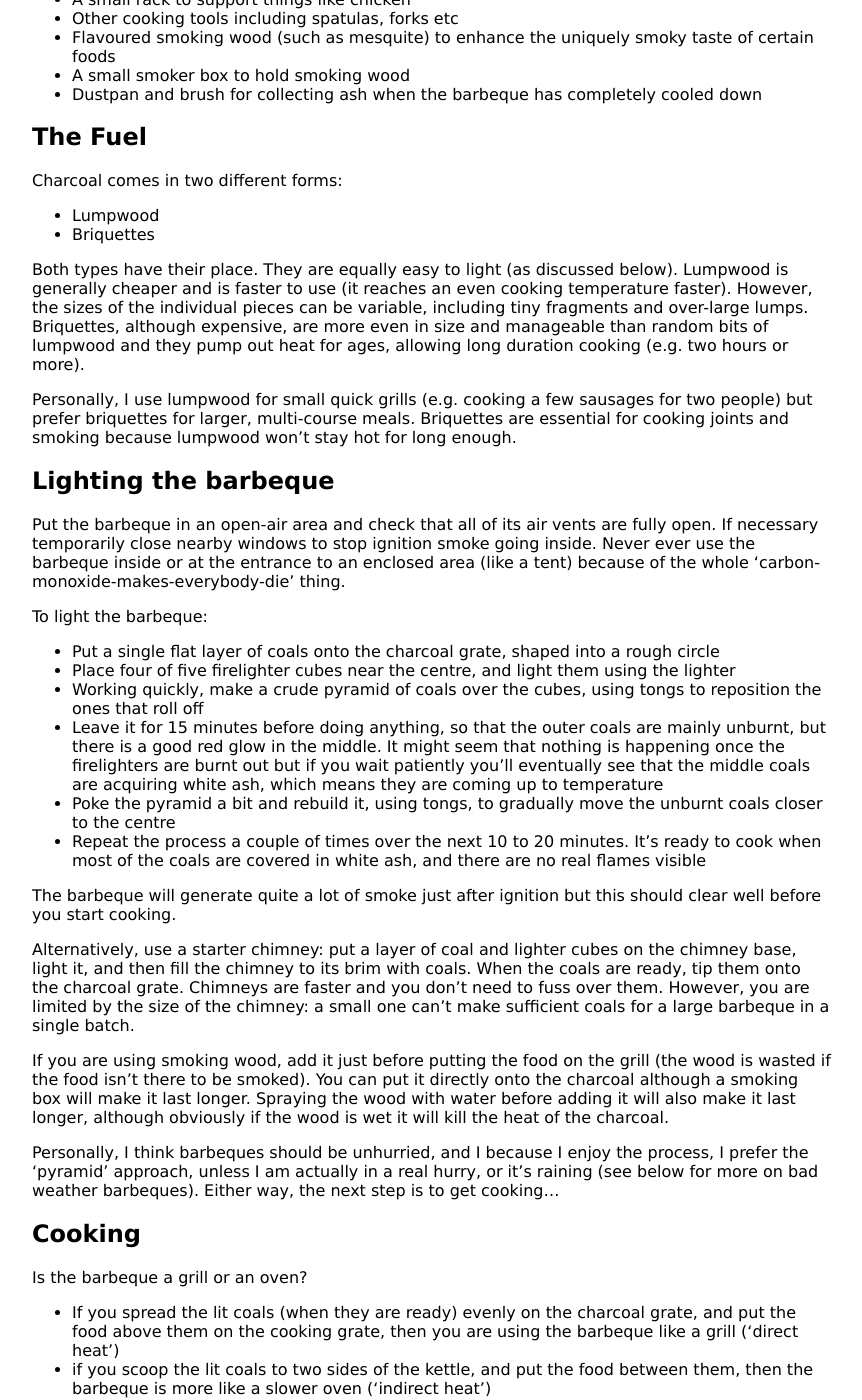
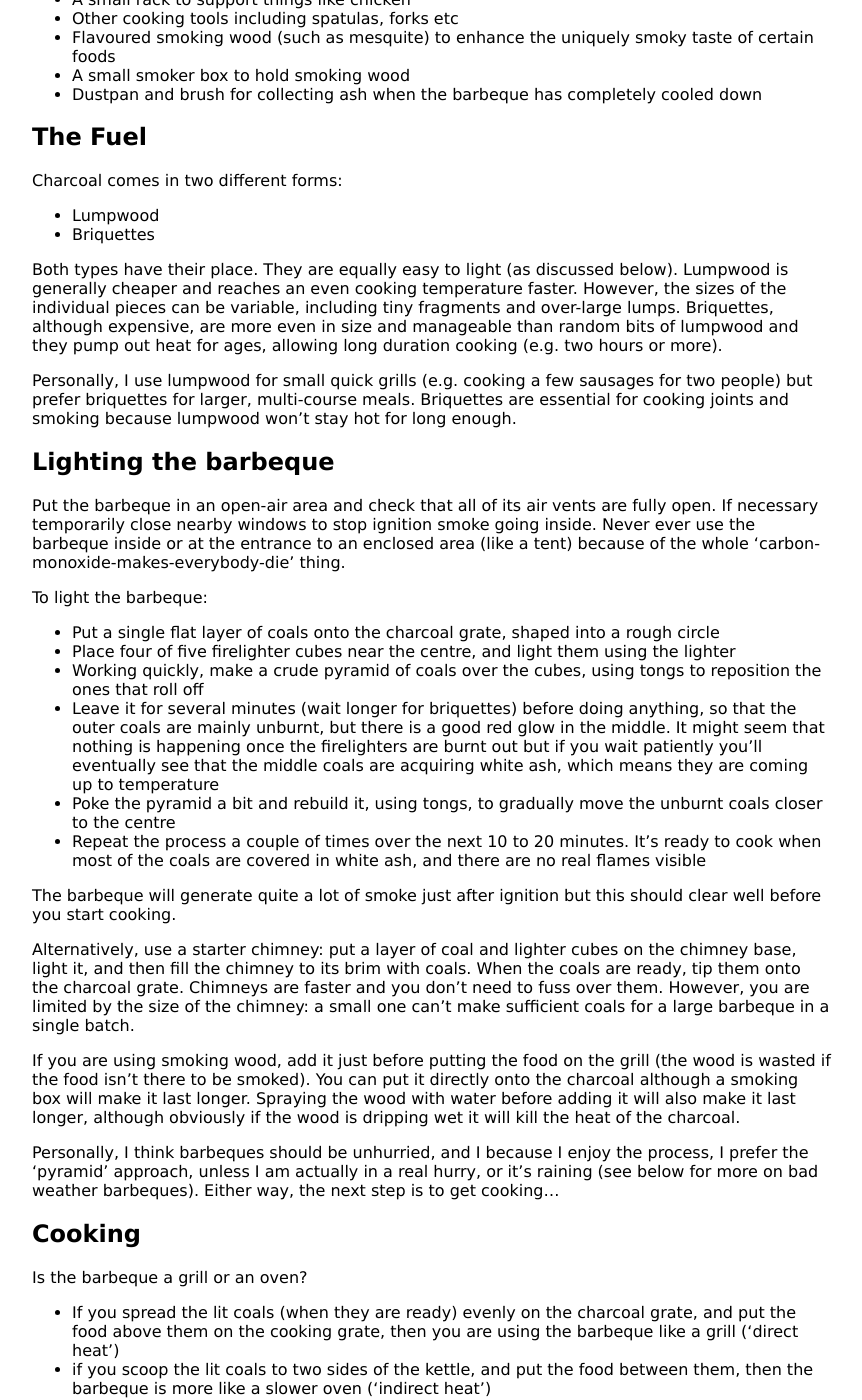
Before and after one commit to KineticLensman/KineticLensman.github.io, a Jekyll site: the page built from _posts/2018-08-12-barbecue-part1.md, in a window 1280 px wide and 1400 px high, scrolled down 910 px. Shown: the whole window, without its empty margins (208-1070 px from the left). Built offline with Jekyll 4.4.1, drawn with Linux system fonts in a browser that asks for light colours.

Commit message:
timing, rewording

```diff
--- a/_posts/2018-08-12-barbecue-part1.md
+++ b/_posts/2018-08-12-barbecue-part1.md
@@ -35,7 +35,7 @@
 * Lumpwood
 * Briquettes
 
-Both types have their place. They are equally easy to light (as discussed below). Lumpwood is generally cheaper and is faster to use (it reaches an even cooking temperature faster). However, the sizes of the individual pieces can be variable, including tiny fragments and over-large lumps. Briquettes, although expensive, are more even in size and manageable than random bits of lumpwood and they pump out heat for ages, allowing long duration cooking (e.g. two hours or more).
+Both types have their place. They are equally easy to light (as discussed below). Lumpwood is generally cheaper and reaches an even cooking temperature faster. However, the sizes of the individual pieces can be variable, including tiny fragments and over-large lumps. Briquettes, although expensive, are more even in size and manageable than random bits of lumpwood and they pump out heat for ages, allowing long duration cooking (e.g. two hours or more).
 
 Personally, I use lumpwood for small quick grills (e.g. cooking a few sausages for two people) but prefer briquettes for larger, multi-course meals. Briquettes are essential for cooking joints and smoking because lumpwood won't stay hot for long enough.
 
@@ -47,7 +47,7 @@
 * Put a single flat layer of coals onto the charcoal grate, shaped into a rough circle
 * Place four of five firelighter cubes near the centre, and light them using the lighter
 * Working quickly, make a crude pyramid of coals over the cubes, using tongs to reposition the ones that roll off
-* Leave it for 15 minutes before doing anything, so that the outer coals are mainly unburnt, but there is a good red glow in the middle. It might seem that nothing is happening once the firelighters are burnt out but if you wait patiently you'll eventually see that the middle coals are acquiring white ash, which means they are coming up to temperature
+* Leave it for several minutes (wait longer for briquettes) before doing anything, so that the outer coals are mainly unburnt, but there is a good red glow in the middle. It might seem that nothing is happening once the firelighters are burnt out but if you wait patiently you'll eventually see that the middle coals are acquiring white ash, which means they are coming up to temperature
 * Poke the pyramid a bit and rebuild it, using tongs, to gradually move the unburnt coals closer to the centre
 * Repeat the process a couple of times over the next 10 to 20 minutes. It's ready to cook when most of the coals are covered in white ash, and there are no real flames visible
 
@@ -55,7 +55,7 @@
 
 Alternatively, use a starter chimney: put a layer of coal and lighter cubes on the chimney base, light it, and then fill the chimney to its brim with coals. When the coals are ready, tip them onto the charcoal grate. Chimneys are faster and you don't need to fuss over them. However, you are limited by the size of the chimney: a small one can't make sufficient coals for a large barbeque in a single batch.
 
-If you are using smoking wood, add it just before putting the food on the grill (the wood is wasted if the food isn't there to be smoked). You can put it directly onto the charcoal although a smoking box will make it last longer. Spraying the wood with water before adding it will also make it last longer, although obviously if the wood is wet it will kill the heat of the charcoal.
+If you are using smoking wood, add it just before putting the food on the grill (the wood is wasted if the food isn't there to be smoked). You can put it directly onto the charcoal although a smoking box will make it last longer. Spraying the wood with water before adding it will also make it last longer, although obviously if the wood is dripping wet it will kill the heat of the charcoal.
 
 Personally, I think barbeques should be unhurried, and I because I enjoy the process, I prefer the 'pyramid' approach, unless I am actually in a real hurry, or it's raining (see below for more on bad weather barbeques). Either way, the next step is to get cooking...
 
```
